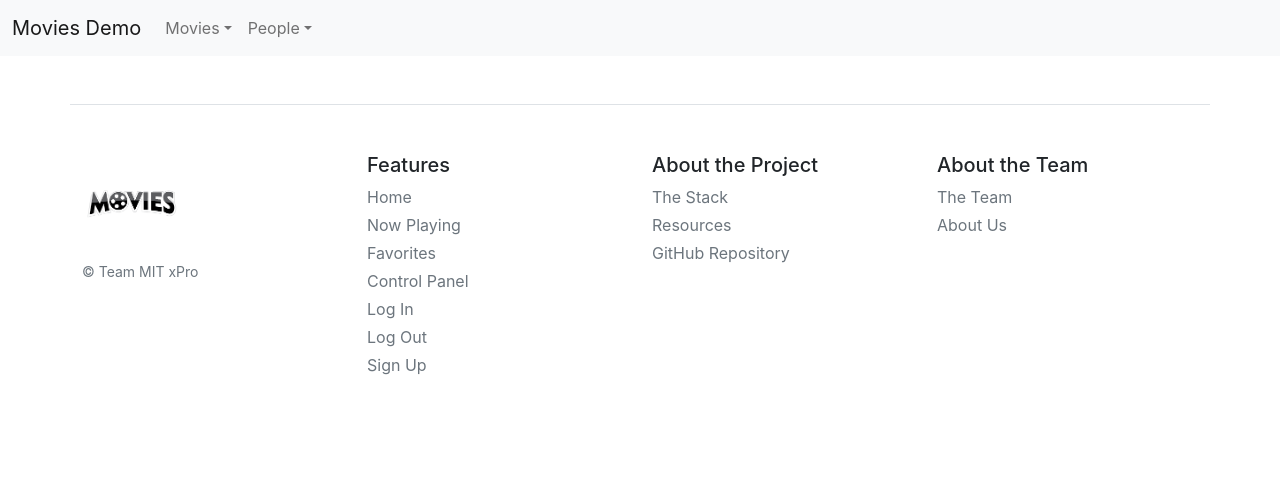
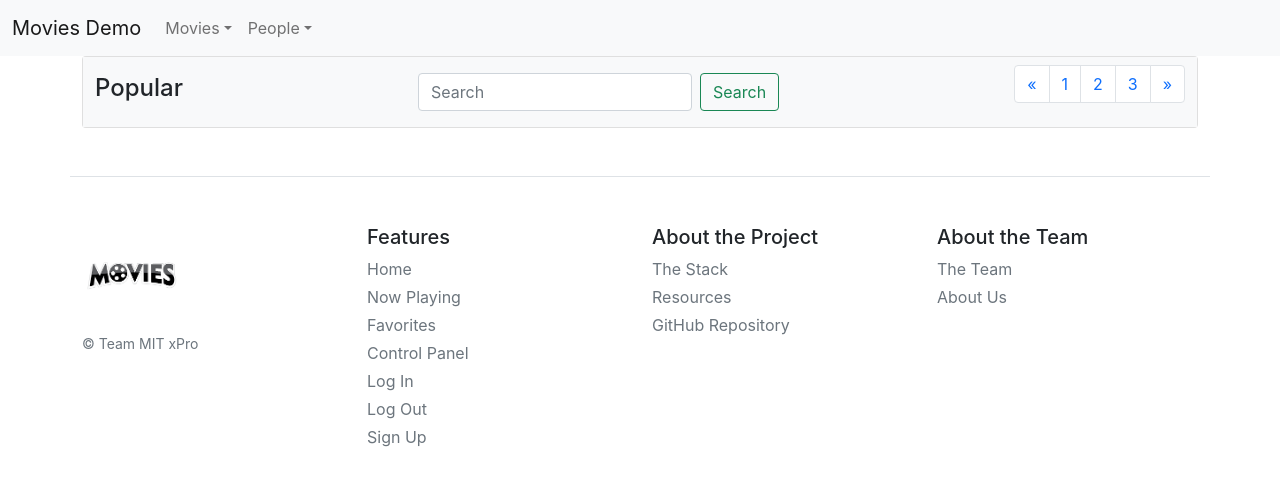
Before and after one commit to leonsuaren/moviesRepo, a React (Create React App) app in the folder movies/: page /popular in a window 1280 px wide. Shown: the top 484 px of the page. Built offline with nearby package versions, Linux system fonts and the light colour scheme.

Commit message:
Updated header component for new branch MM-31

```diff
--- a/movies/src/App.js
+++ b/movies/src/App.js
@@ -5,6 +5,7 @@ import { Footer } from './components/footer/Footer';
 import { BrowserRouter as Router, Routes, Route } from 'react-router-dom';
 import { Favorites } from './views/Favorites/Favorites';
 import { NowPlaying } from '../src/components/nowplaying/NowPlaying';
+import { Popular } from './components/popular/Popular';
 
 function App() {
   return (
@@ -15,6 +16,7 @@ function App() {
           <Route path="/" element={<Home />}/>
           <Route path="favorites" element={<Favorites />}/>
           <Route path="now-playing" element={<NowPlaying />} />
+          <Route path="popular" element={<Popular/>} />
         </Routes>
         <Footer />
       </Router>
--- /dev/null
+++ b/movies/src/components/popular/Popular.js
@@ -0,0 +1,38 @@
+import React from 'react';
+
+export const Popular = () => {
+    return(
+        <div class="container">
+        <div class="card-deck mb-3 text-center">
+          <div class="card mb-4 box-shadow">
+           <nav class="navbar navbar-light bg-light">
+        <div class="container-fluid">
+          <h4>Popular</h4>
+          <form class="d-flex">
+            <input class="form-control me-2" type="search" placeholder="Search" aria-label="Search"></input>
+            <button class="btn btn-outline-success" type="submit">Search</button>
+          </form>
+          <nav aria-label="Page navigation example">
+  <ul class="pagination">
+    <li class="page-item">
+      <a class="page-link" href="#" aria-label="Previous">
+        <span aria-hidden="true">&laquo;</span>
+      </a>
+    </li>
+    <li class="page-item"><a class="page-link" href="#">1</a></li>
+    <li class="page-item"><a class="page-link" href="#">2</a></li>
+    <li class="page-item"><a class="page-link" href="#">3</a></li>
+    <li class="page-item">
+      <a class="page-link" href="#" aria-label="Next">
+        <span aria-hidden="true">&raquo;</span>
+      </a>
+    </li>
+  </ul>
+</nav>
+        </div>
+      </nav>
+      </div>
+      </div>
+      </div>
+    );
+  };
```
Also changed, not shown: 1 other file (tests, documents, lock files or other folders).
